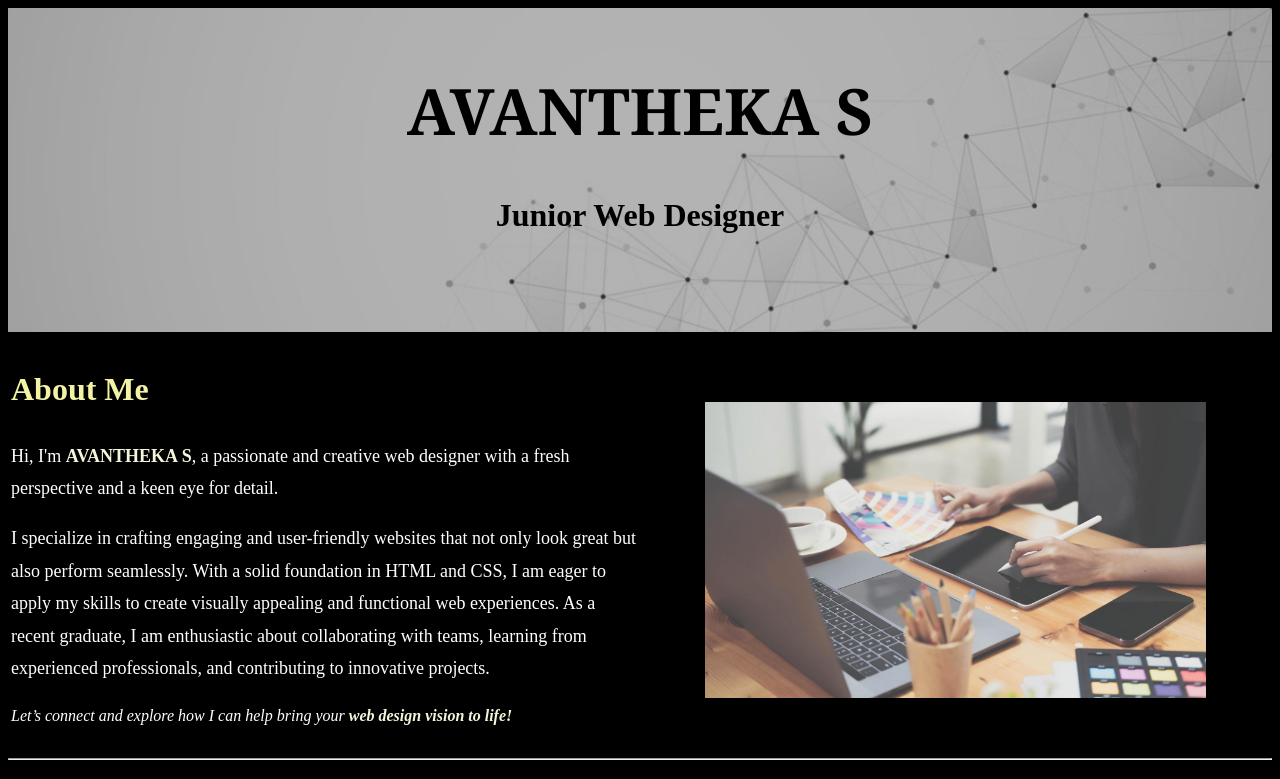
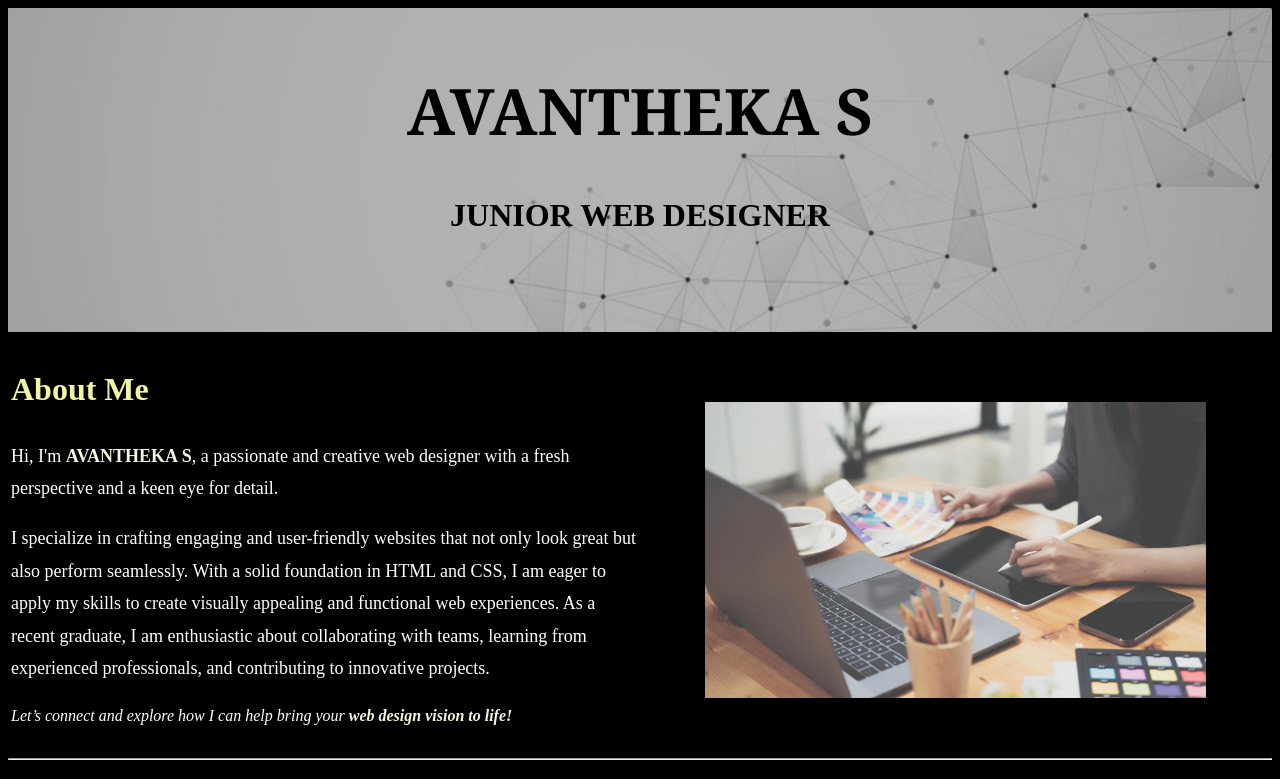
Before and after one commit to Avantheka/Portfolio, a plain HTML site: page index.html in a window 1280 px wide. Shown: the top 779 px of the page. Drawn offline with Linux system fonts and the light colour scheme.

Commit message:
added text

```diff
--- a/index.html
+++ b/index.html
@@ -9,7 +9,7 @@
         <img src="header.jpg" style="width: 100%; height: auto; opacity: 0.7;">
         <div style="position: absolute; top: 50%; left: 50%; transform: translate(-50%, -50%);">
             <h1 style="font-family: Georgia, 'Times New Roman', Times, serif; color:black; margin: 0; font-size: 400%;">AVANTHEKA S</h1>
-            <h4 style="font-size: medium; font-family: 'Times New Roman', Times, serif; color: black; font-size: 200%;">Junior Web Designer</h4>
+            <h4 style="font-size: medium; font-family: 'Times New Roman', Times, serif; color: black; font-size: 200%;"> JUNIOR WEB DESIGNER </h4>
         </div>
     </header>
 
```
